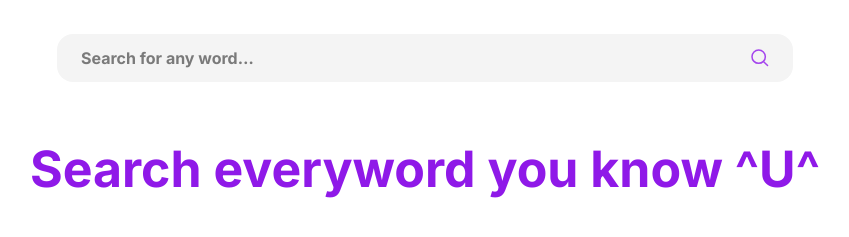
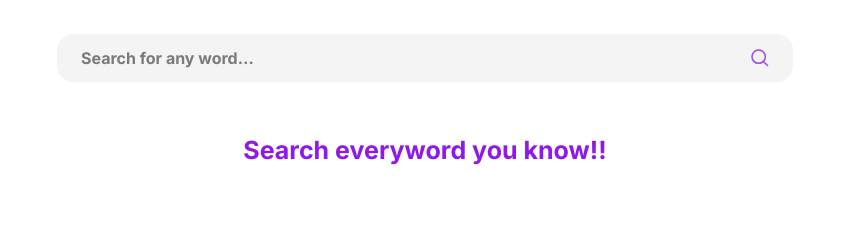
Before and after one commit to FadhilR12/dictionary-web-app, a website: page index.html in a window 1280 px wide. Shown: the part 111-348 px from the top of the page, without its empty margins (295-1144 px from the left). Drawn offline with nearby package versions, Linux system fonts and the light colour scheme.

Commit message:
add initial state & loading state

```diff
--- a/index.html
+++ b/index.html
@@ -175,8 +175,8 @@
 
     <!-- initial -->
      <div x-show="!loading && initial" class="flex flex-col mt-[50px]">
-        <div class="w-full h-full text-[50px] font-bold text-purple-600 text-center">
-          Search everyword you know ^U^
+        <div class="w-full h-full text-[25px] font-bold text-purple-600 text-center">
+          Search everyword you know!!
         </div>
      </div>
 
```
Also changed, not shown: output.css.
